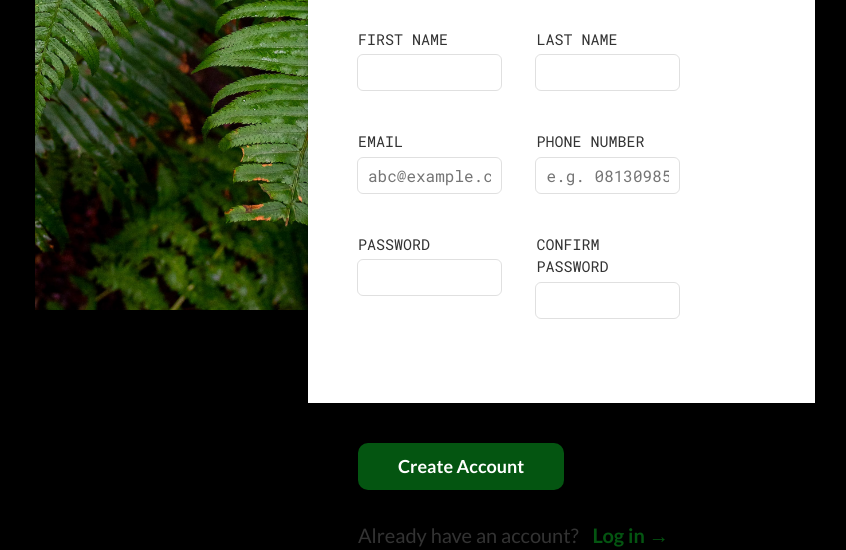
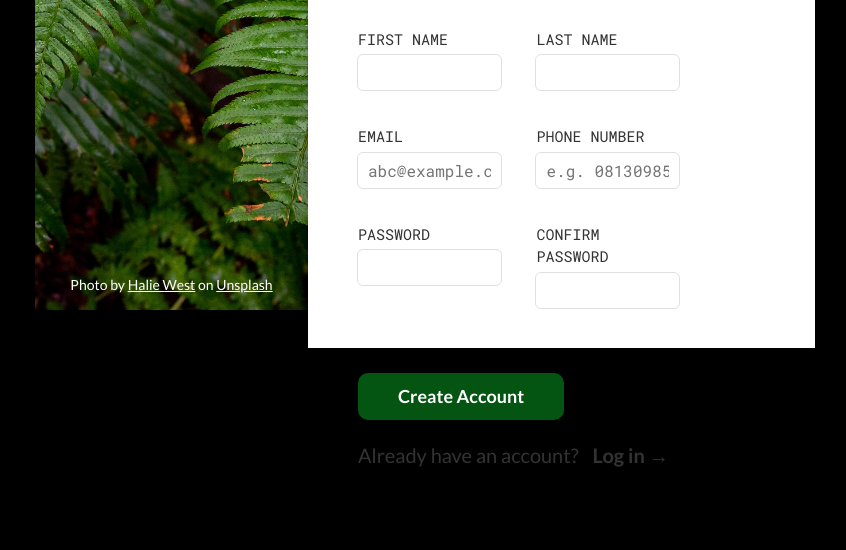
Before and after one commit to lamideolaniyan/odin-signup, a plain HTML site: page index.html in a window 1280 px wide. Shown: the part 490-1040 px from the top of the page, without its empty margins (215-1061 px from the left). After the commit the page ends 960 px from the top, so only its background shows below. Drawn offline with Linux system fonts and the light colour scheme.

Commit message:
added photo credit and completed project

```diff
--- a/index.html
+++ b/index.html
@@ -22,14 +22,29 @@
 	<body>
 		<main class="main">
 			<header class="header">
-				<div class="header__banner">
+				<figure class="header__banner">
 					<img
 						src="./odin-lined.png"
 						class="header__banner--img"
 						alt="header logo"
 					/>
 					<h2 class="header__banner--text">odin</h2>
-				</div>
+				</figure>
+
+				<p class="photo__credit">
+					Photo by
+					<a
+						target="_blank"
+						href="https://unsplash.com/@haliewestphoto?utm_source=unsplash&utm_medium=referral&utm_content=creditCopyText"
+						>Halie West</a
+					>
+					on
+					<a
+						target="_blank"
+						href="https://unsplash.com/photos/25xggax4bSA?utm_source=unsplash&utm_medium=referral&utm_content=creditCopyText"
+						>Unsplash</a
+					>
+				</p>
 			</header>
 			<section class="form-section">
 				<div class="form-section__text-box">
--- a/style.css
+++ b/style.css
@@ -48,6 +48,14 @@ h6 {
 	overflow-wrap: break-word;
 }
 
+a:link,
+a:visited,
+a:active,
+a:focus {
+	text-decoration: none;
+	color: inherit;
+}
+
 @font-face {
 	font-family: NorseBold;
 	src: url(./Norse-Bold.otf);
@@ -67,6 +75,20 @@ h6 {
 	background-repeat: no-repeat;
 
 	padding-top: 20rem;
+	display: flex;
+	flex-direction: column;
+	justify-content: space-between;
+}
+
+.photo__credit {
+	color: #fff;
+	align-self: center;
+	margin-bottom: 1.5rem;
+	font-size: 1.4rem;
+}
+
+.photo__credit a {
+	text-decoration: underline;
 }
 
 .header__banner {
@@ -113,9 +135,6 @@ h6 {
 	margin-top: 1.5rem;
 }
 
-.form-section__form {
-}
-
 .form__header {
 	box-shadow: 0rem 0.5rem 0.5rem rgba(0, 0, 0, 0.2);
 	font-size: 3rem;
@@ -128,7 +147,7 @@ h6 {
 	background-color: #fff;
 	font-family: 'Roboto Mono', monospace;
 	list-style-type: none;
-	padding: 0 10rem 5rem 5rem;
+	padding: 0 10rem 1rem 5rem;
 
 	font-size: 2rem;
 
@@ -150,7 +169,6 @@ h6 {
 	font-size: 1.5rem;
 	margin-bottom: 0.5rem;
 	margin-top: 0.5rem;
-	z-index: 1;
 }
 .form-list__item label,
 .form-list__item input {
@@ -160,7 +178,6 @@ h6 {
 .form-list__item input {
 	outline: 0;
 	border: 0;
-	margin-bottom: 0.5rem;
 	outline: 1px solid rgba(197, 197, 197, 0.534);
 	border-radius: 0.5rem;
 	height: 3.5rem;
@@ -209,7 +226,7 @@ h6 {
 	background-color: rgb(4, 85, 17);
 	border: 0;
 	outline: 0;
-	margin: 4rem 5rem 3rem 5rem;
+	margin: 2.5rem 5rem 2rem 5rem;
 	cursor: pointer;
 	transition: all 0.2s;
 }
@@ -230,11 +247,7 @@ h6 {
 	padding-left: 5rem;
 }
 
-.login__link a,
-a:link,
-a:visited,
-a:active,
-a:focus {
+.login__link {
 	display: inline-block;
 	border: none;
 	outline: 0;
```
